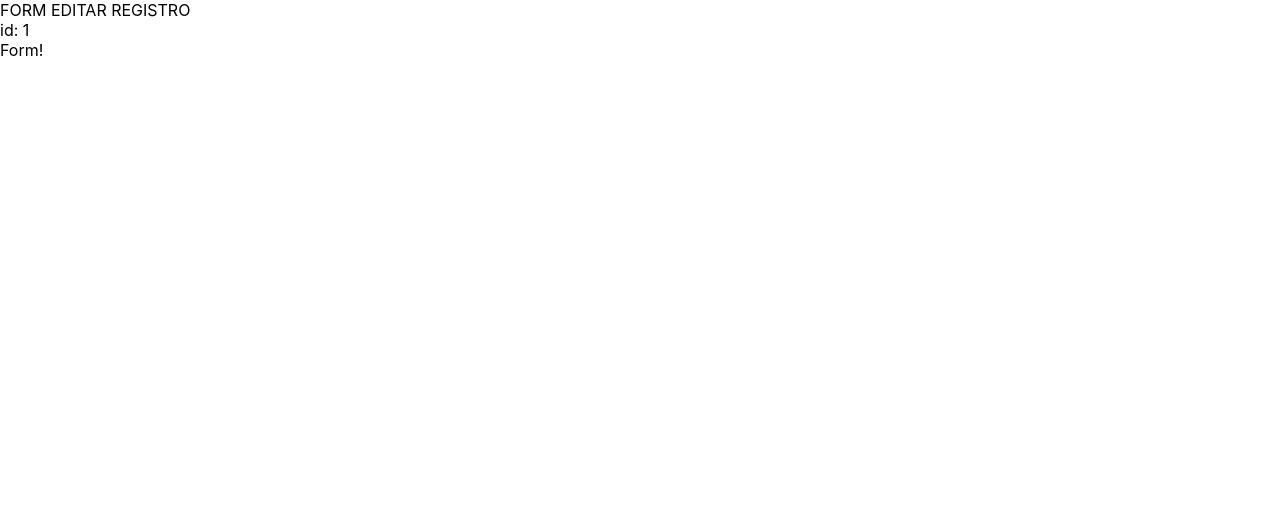
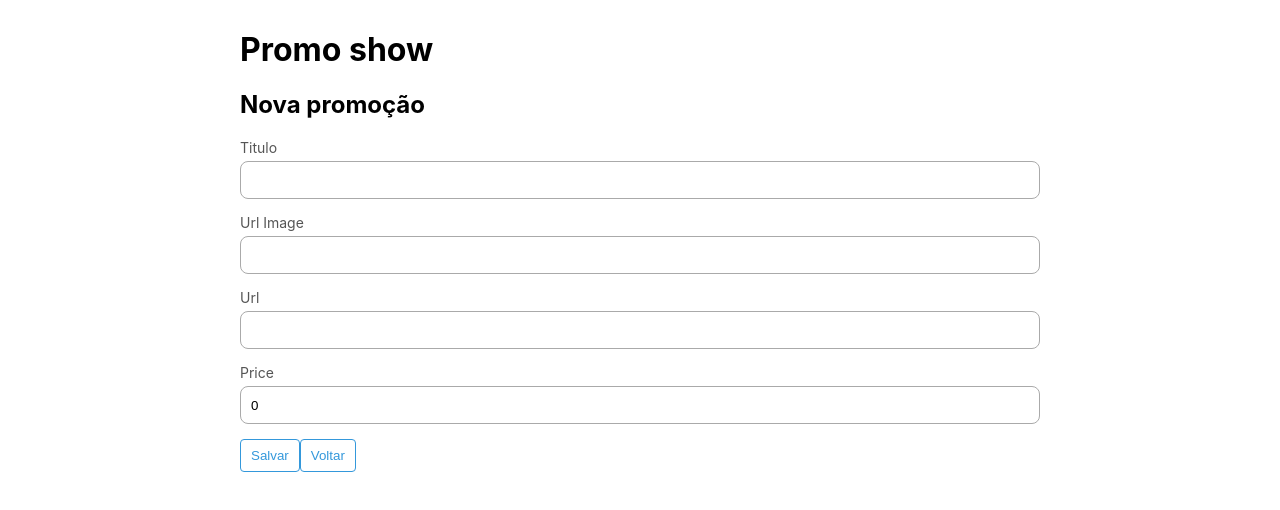
Before and after one commit to Gabriel7818/Cartao-Promocional, a React (Create React App) app: page /edit/1 in a window 1280 px wide. Shown: the top 510 px of the page. Built offline with nearby package versions, Linux system fonts and the light colour scheme; no server answers.

Commit message:
Aula 05/05/2022 (Imcompleto) ver1.7

```diff
--- a/src/Routes/Root.jsx
+++ b/src/Routes/Root.jsx
@@ -1,14 +1,12 @@
 import React from 'react';
 import {BrowserRouter as Router, Routes, Route, Link} from "react-router-dom";
 import PagesPromotionForm from '../pages/Promotion/Form/Form';
-// import PagesPromotionList from '../pages/Promotion/List/List'
 import PagesPromotionSearch from '../pages/Promotion/Search/Search'
 
   const Root = () =>{
       return(
           <Router>
               <Routes>
-                  {/* <Route path="/" element={<PagesPromotionList />} /> */}
                   <Route path="/" element={<PagesPromotionSearch />} />
                   <Route path="/create" element={<PagesPromotionForm />} />
                   <Route path="/edit/:id" element={<PagesPromotionForm />} />
--- a/src/components/Promotion/Card/Card.jsx
+++ b/src/components/Promotion/Card/Card.jsx
@@ -1,16 +1,16 @@
-import React from 'react';
-import card from './card.module.css';
+import React from "react";
+import card from "./card.module.css";
+import {Link} from "react-router-dom";
+import UIButton from "components/UI/Button/Button";
 
-function PromotionCard({promotion}) {
-
+function PromotionCard({promotion} ) {
   return (
     <div className={card.promotionCard}>
-      <img className={card.promotionCardImage} src={promotion.imageUrl} alt="Fone de Ouvido Jaybird Run XT Sport Bluetooth, Cinza" />
+      <img className={card.promotionCardImage} src={promotion.imageUrl} alt={promotion.title} />
+      <div />
       <div>
-
         <h1 className={card.promotionCardTitle}>{promotion.title}</h1>
-          <span className={card.promotionCardPrice}>R$ {promotion.price}</span>
-
+        <span className={card.promotionCardPrice}>R${promotion.price}</span>
         <footer className={card.promotionCardFooter}>
           <div className={card.promotionCardComment}>
             {promotion.comments.length > 0 && (
@@ -19,13 +19,13 @@ function PromotionCard({promotion}) {
               </div>
             )}
           </div>
-              <div className={card.promotionCardCommentsCount}>
-                  {promotion.comments.length}{' '}
-                  {promotion.comments.length >1 ? 'Comentários' : 'Comentário'}
-              </div>
-              <a href={promotion.url} target="_blank" className={card.promotionCardLink}>Ir para o site</a>
+          <div className={card.promotionCardCommentsCount} >
+            {promotion.comments.length }{''}
+            {promotion.comments.length >1 ? 'Comentario':'Comentarios'}
+          </div >
+          <UIButton component="a" href={promotion.url} rel="noopner" target="_blank">Ir para o site</UIButton>
+          <UIButton component={Link} to={`/edit/${promotion.id}`} className={card.promotionCardButton}>Editar</UIButton>
         </footer>
-
       </div>
     </div>
   );
--- a/src/components/Promotion/Card/card.module.css
+++ b/src/components/Promotion/Card/card.module.css
@@ -46,3 +46,7 @@
        text-decoration: none;
         padding: 8px 10px;
 }
+
+.promotionCardButton{
+    margin-left: 10px;
+}
--- /dev/null
+++ b/src/components/Promotion/Form/Form.jsx
@@ -0,0 +1,81 @@
+import React, {useEffect,useState} from 'react';
+import FormCss from './Form.module.css';
+import axios from 'axios';
+import {useNavigate} from 'react-router-dom';
+import UIButton from 'components/UI/Button/Button'
+
+const initialValue = {
+    title: '',
+    imageUrl:'',
+    url: '',
+    price: 0,
+}
+
+const PromotionForm = ({id}) => {
+    const[values, setValues] = useState(initialValue);
+    const navigate = useNavigate();
+    console.log(values);
+    function onChange(ev){
+        const{name, value} = ev.target;
+        setValues({...values, [name]: value})
+    }
+
+    useEffect( ()=>{
+        if(id){
+            axios.get(`http://localhost:5000/promotions/${id}`)
+            .then( (response) => {
+                setValues(response.data);
+            })
+        }
+
+    }, [id])
+
+    function onSubmit(ev){
+        ev.preventDefault();
+
+        const method = id ? 'put' : 'post';
+        const url = id
+          ?`http://localhost:5000/promotions/${id}`
+          :'http://localhost:5000/promotions'
+
+          axios[method](url, values)
+          .then( (response) => {
+              navigate('/');
+          })
+    }
+
+    return(
+        <div>
+            <h1>Promo show</h1>
+            <h2>Nova promoção</h2>
+            <form onSubmit={onSubmit}>
+                <div className={FormCss.PromotionFormGroup}>
+                <label htmlFor="title">Titulo</label>
+                <input type="text" id="title" name="title" value={values.title} onChange={onChange} />
+                </div>
+
+                <div className={FormCss.PromotionFormGroup}>
+                <label htmlFor="title">Url Image</label>
+                <input type="text" id="imageUrl" name="imageUrl" value={values.imageUrl} onChange={onChange} />
+                </div>
+
+                <div className={FormCss.PromotionFormGroup}>
+                <label htmlFor="url">Url</label>
+                <input type="text" id="url" name="url" value={values.url} onChange={onChange} />
+                </div>
+
+                <div className={FormCss.PromotionFormGroup}>
+                <label htmlFor="price">Price</label>
+                <input type="number" step="any" id="price" name="price" value={values.price} onChange={onChange} />
+                </div>
+
+                <div>
+                    <UIButton component="button" type="submit">Salvar</UIButton>
+                    <UIButton to="/" component="button" className="contained-warning">Voltar</UIButton>
+                </div>
+            </form>
+        </div>
+    )
+}
+
+export default PromotionForm;
--- /dev/null
+++ b/src/components/Promotion/Form/Form.module.css
@@ -0,0 +1,25 @@
+.PromotionFormGroup{
+    display: flex;
+     flex-direction: column;
+      margin-bottom: 15px;
+}
+
+.PromotionFormGroup label{
+    margin-bottom: 5px;
+     font-size: 14px;
+      font-weight: 500px;
+       color: #555555;
+}
+
+.PromotionFormGroup input{
+    border: 1px solid #AAAAAA;
+     border-radius: 8px;
+      background-color: #FFFFFF;
+       height: 36px;
+        padding: 0 10px;
+}
+
+.PromotionFormGroupButton{
+    display: flex;
+     justify-content: space-between;
+}
--- a/src/components/Promotion/Search/Search.jsx
+++ b/src/components/Promotion/Search/Search.jsx
@@ -3,6 +3,7 @@ import searchCss from "./Search.module.css";
 import axios from 'axios';
 import PromotionCard from '../Card/Card'
 import {Link} from 'react-router-dom'
+import UIButton from 'components/UI/Button/Button'
 
 const PromotionSearch = () =>{
 
@@ -15,7 +16,6 @@ const PromotionSearch = () =>{
         params.title_like = search;
       }
 
-      // console.log(search);
       axios.get('http://localhost:5000/promotions?_embed=comments', {params})
      .then(
         (response) => {
@@ -29,7 +29,7 @@ const PromotionSearch = () =>{
         <>
         <header className={searchCss.promotionSearchHeader}>
           <h1>Promo Show</h1>
-          <Link to="/create">Nova Promoção</Link>
+          <UIButton component={Link} to="/create" theme="contained-success">Nova Promoção</UIButton>
         </header>
 
         <input
--- a/src/components/Promotion/Search/Search.module.css
+++ b/src/components/Promotion/Search/Search.module.css
@@ -1,12 +1,14 @@
 .promotionSearchHeader{
     display: flex;
      justify-content: space-between;
+      align-items: center;
+       margin-bottom: 20px;
 }
 
 .promotionSearchInput{
     display: flex;
      height: 42px;
-      border: 1px solid #CCCCCC;
+      border: 2px solid #CCCCCC;
        border-radius: 8px;
         width: 100%;
          margin-bottom: 20px;
--- /dev/null
+++ b/src/components/UI/Button/Button.css
@@ -0,0 +1,23 @@
+.uibutton{
+    border-radius: 4px;
+     text-decoration: none;
+      padding: 8px 10px;
+       white-space: nowrap;
+        background-color: unset;
+}
+
+.uiButton--bordered-primary{
+    color: #3498DB;
+     border: 1px solid #3498DB;
+}
+
+.uiButton--contained-success{
+    background-color: #2ECC71;
+     color: #FFFFFF;
+      border: 1px solid #2ECC71;
+}
+
+.uiButton--bordered-warning{
+    color: #E5AE08;
+     border: 1px solid #E5AE08;
+}
--- /dev/null
+++ b/src/components/UI/Button/Button.jsx
@@ -0,0 +1,14 @@
+import React from "react";
+import './Button.css'
+
+const UIButton = ({className, theme, children, component: Component, ...restProps}) => {
+    return <Component className={`uibutton uiButton--${theme} ${className}`} {...restProps} >{children}</Component>
+}
+
+UIButton.defaultProps = {
+    Component: 'a',
+    className: '',
+    theme: 'bordered-primary'
+}
+
+export default UIButton;
--- a/src/pages/Promotion/Form/Form.jsx
+++ b/src/pages/Promotion/Form/Form.jsx
@@ -1,18 +1,14 @@
 import React from 'react';
-import {useParams} from 'react-router-dom';
+import PromotionForm from 'components/Promotion/Form/Form';
+import UIContainer from "../../../components/UI/Container/Container"
+import {useParams} from 'react-router-dom'
 
-const PagesPromotionForm = () =>{
-    const {id} = useParams();
-
+const PagesPromotionForm = () => {
+     const { id } =useParams();
     return(
-        <div>
-            {!id
-             ? 'FORM NOVO REGISTRO'
-             : 'FORM EDITAR REGISTRO'
-            }
-              {id && <div> id: {id} </div>}
-            Form!
-        </div>
+        <UIContainer>
+            <PromotionForm id={ id ? Number.parseInt(id, 10) : null} />
+        </UIContainer>
     )
 }
 
```
Lines whose indentation alone changed are shown as unchanged.
